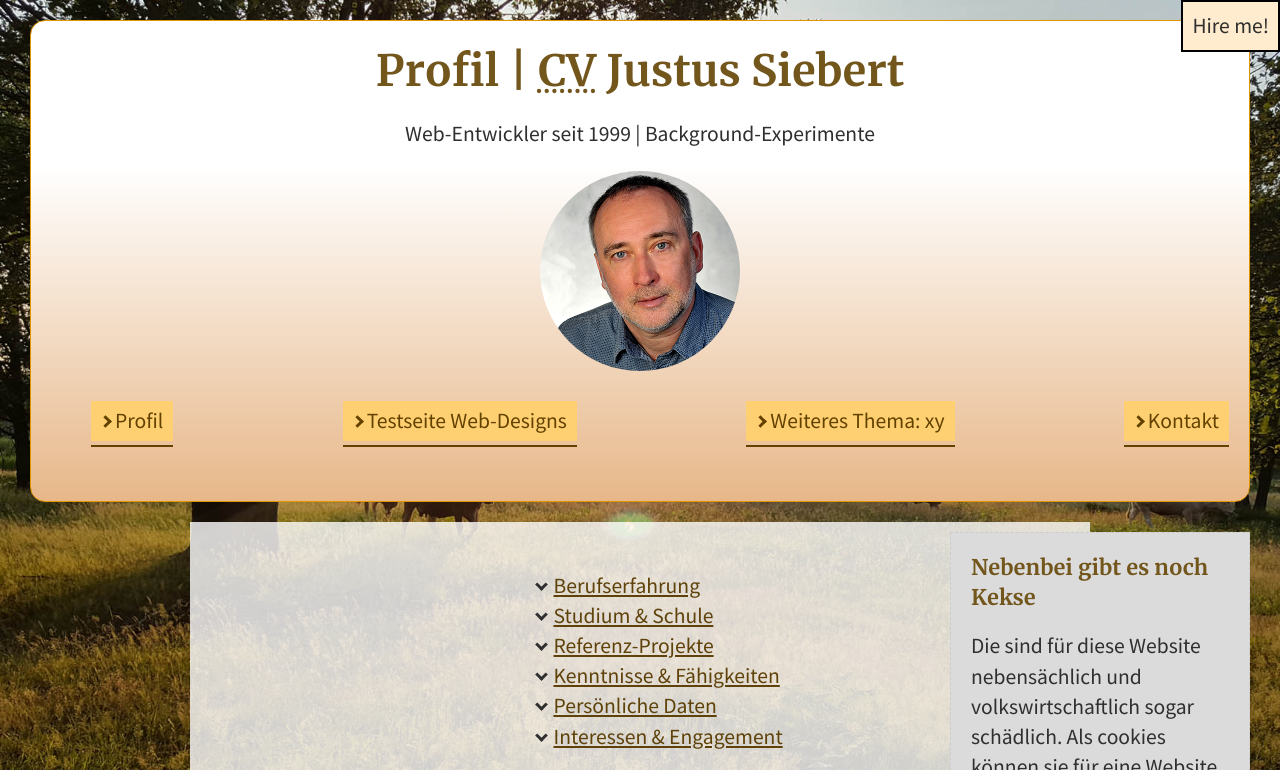
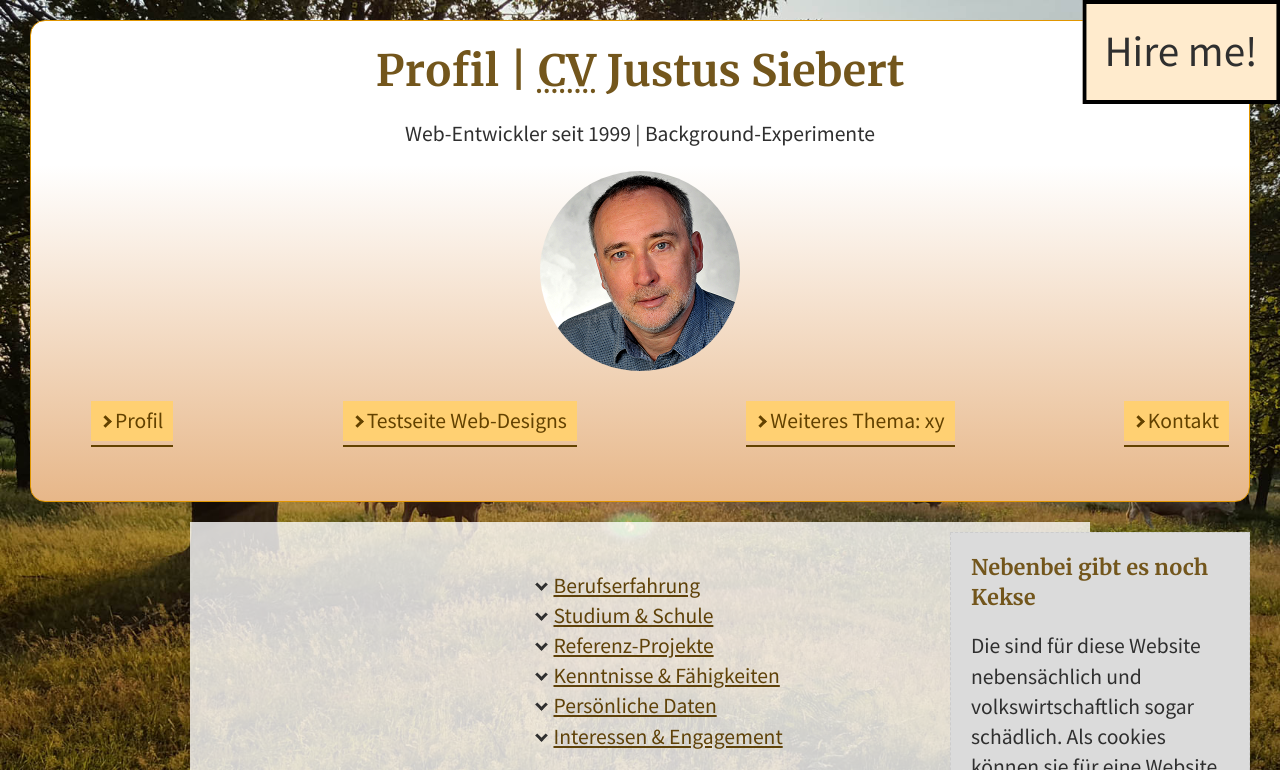
Before and after one commit to justussiebert/css-backgrounds, a plain HTML site: page index.html in a window 1280 px wide. In both pictures the pointer is over the element "Hire me!". Shown: the top 770 px of the page. Drawn offline with nearby package versions, Linux system fonts and the light colour scheme.

Commit message:
transition with transform added, and readme.md changed

```diff
--- a/css/standard.css
+++ b/css/standard.css
@@ -175,7 +175,9 @@ body > header {
   border: 1px solid #e19600;
   border-radius: 15px;
   text-align: center;
+  position: relative;
 }
+
 p {
   margin-top: 0;
   margin-bottom: 1.2rem;
@@ -408,6 +410,19 @@ footer.footer-global p {
   padding: 0.5rem;
   border: 2px solid #000;
   background-color: blanchedalmond;
+  transition: transform 0.6s linear;
+}
+/*
+body > header:hover {
+  opacity: 0;
+}
+*/
+/*
+body > header:hover .hire-me {
+  */
+body > header:hover .hire-me {
+  transform-origin: top right;
+  transform: scale(2);
 }
 .hire-me p {
   margin-bottom: 0;
--- a/index.html
+++ b/index.html
@@ -31,6 +31,7 @@
           <li><a href="#">Kontakt</a></li>
         </ul>
       </nav>
+      <div class="hire-me"><p>Hire me!</p></div>
     </header>
     <main>
       <section class="main-inner">
@@ -317,7 +318,7 @@
           </figure>
         </section>
       </aside>
-      <div class="hire-me"><p>Hire me!</p></div>
+      <!--<div class="hire-me"><p>Hire me!</p></div>-->
     </main>
     <footer class="footer-global">
       <nav>
```
Also changed, not shown: 1 other file.
